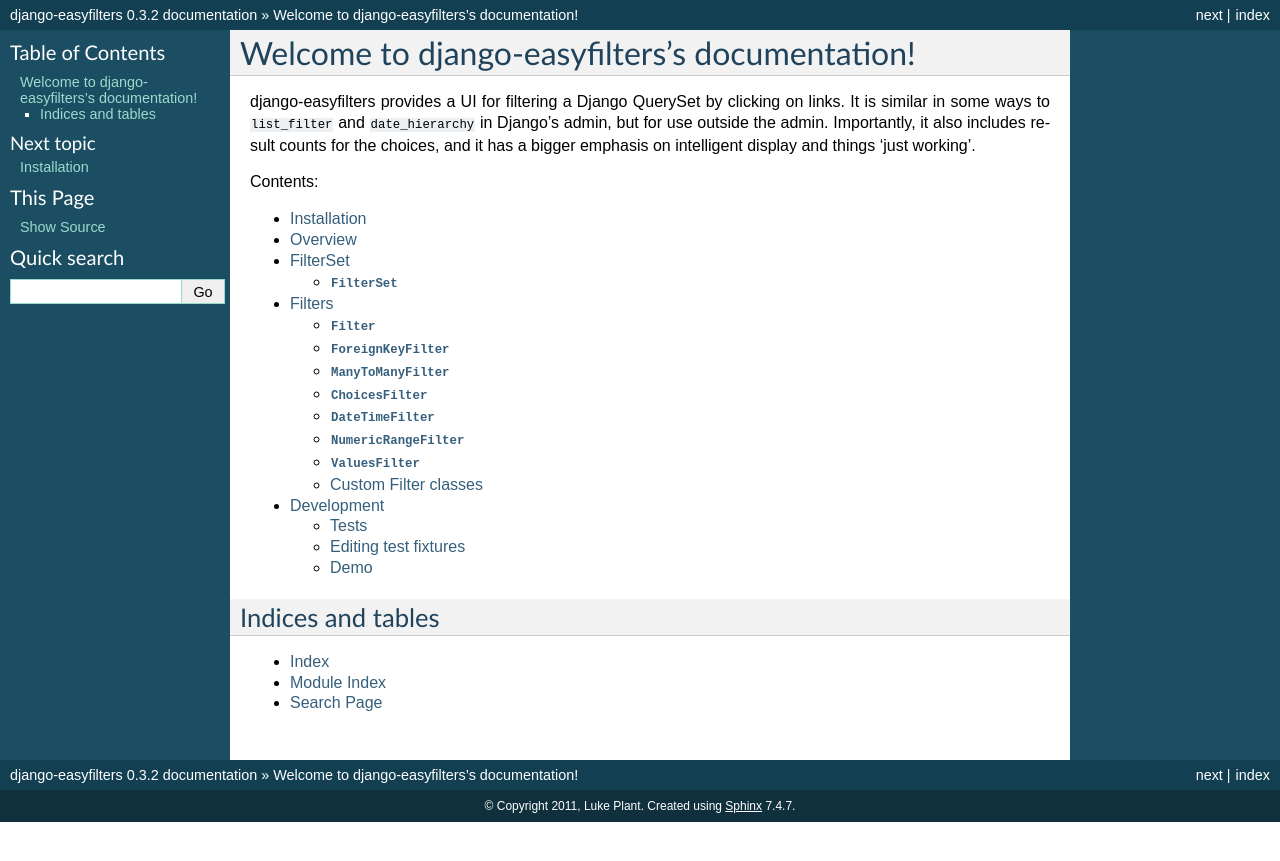
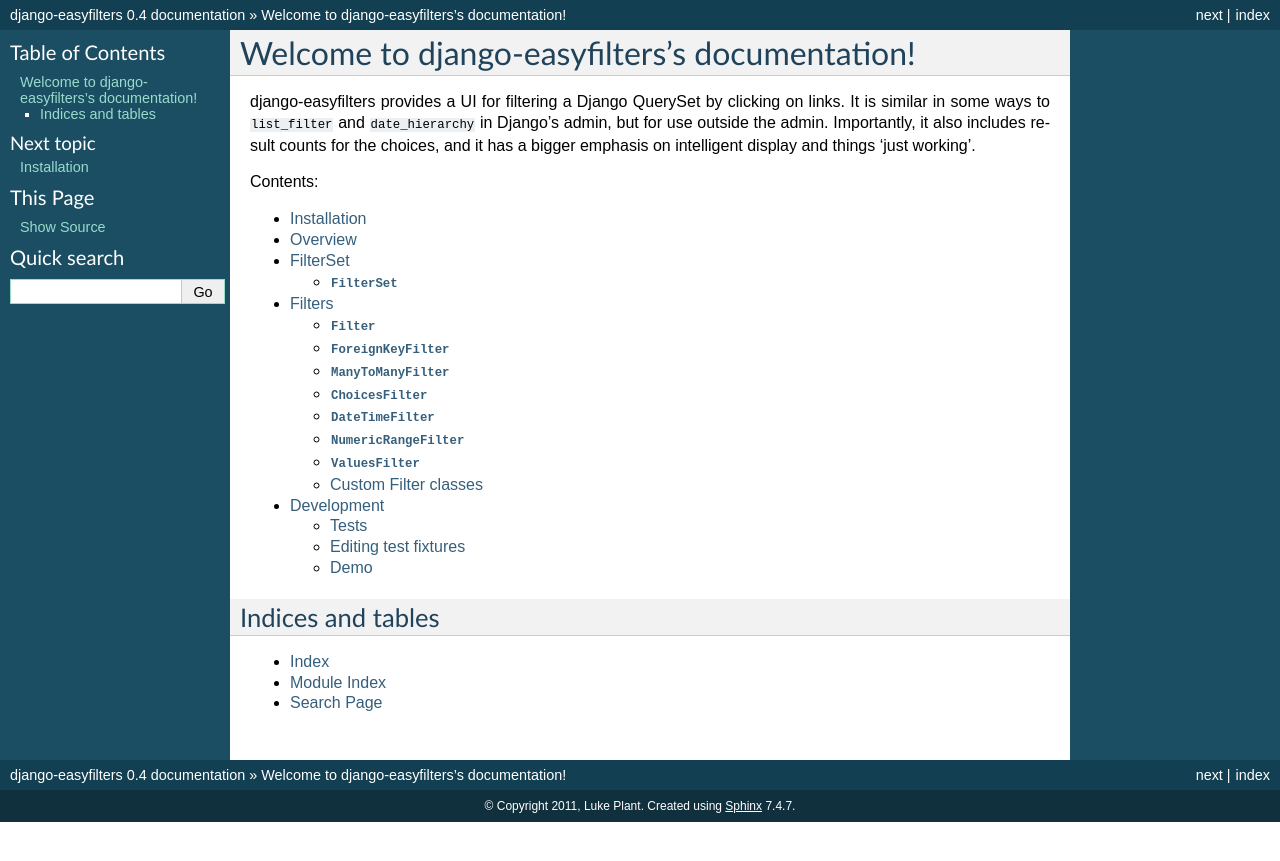
Before and after one commit to ionelmc/django-easyfilters, a Sphinx documentation site: the page built from docs/index.rst, in a window 1280 px wide. Shown: the top 861 px of the page. Built offline with Sphinx 7.4.7, drawn with Linux system fonts in a browser that asks for light colours.

Commit message:
Fixed version number in docs

```diff
--- a/docs/conf.py
+++ b/docs/conf.py
@@ -48,9 +48,9 @@
 # built documents.
 #
 # The short X.Y version.
-version = '0.3'
+version = '0.4'
 # The full version, including alpha/beta/rc tags.
-release = '0.3.2'
+release = '0.4'
 
 # The language for content autogenerated by Sphinx. Refer to documentation
 # for a list of supported languages.
```
